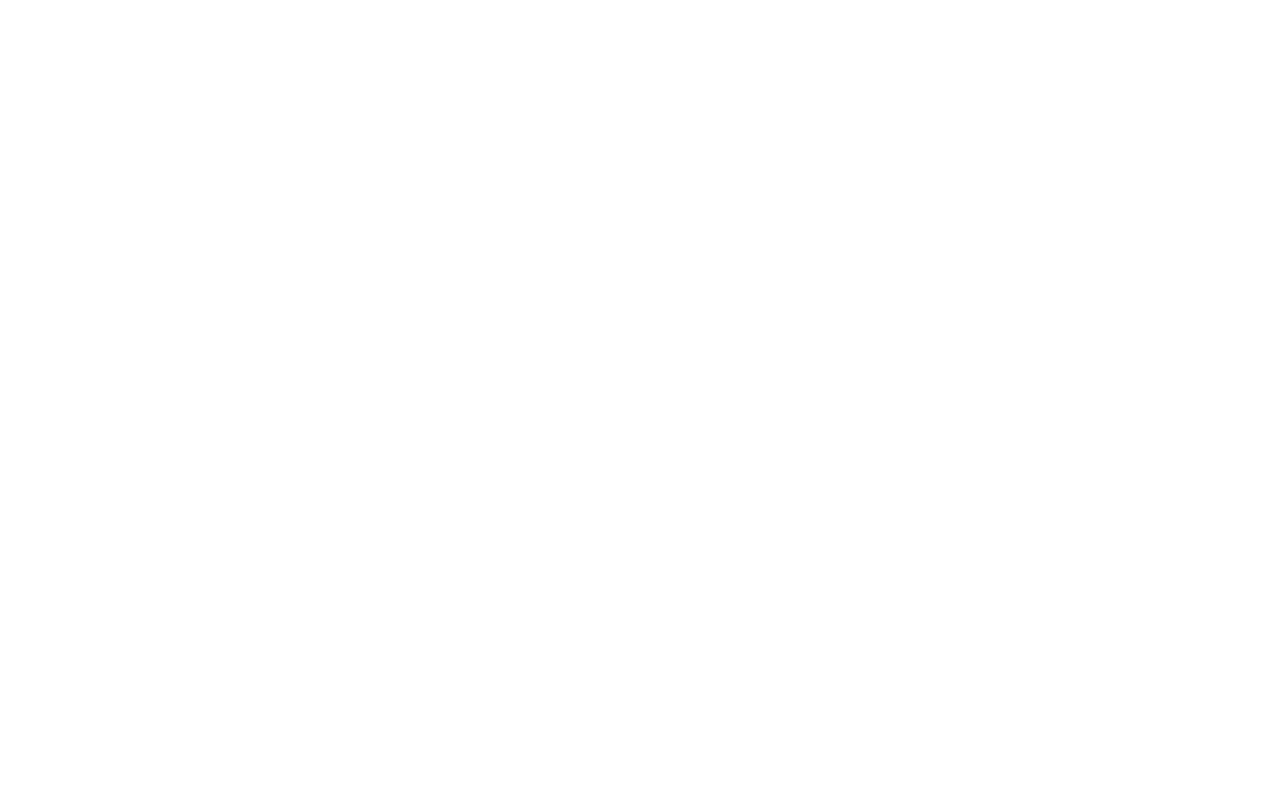
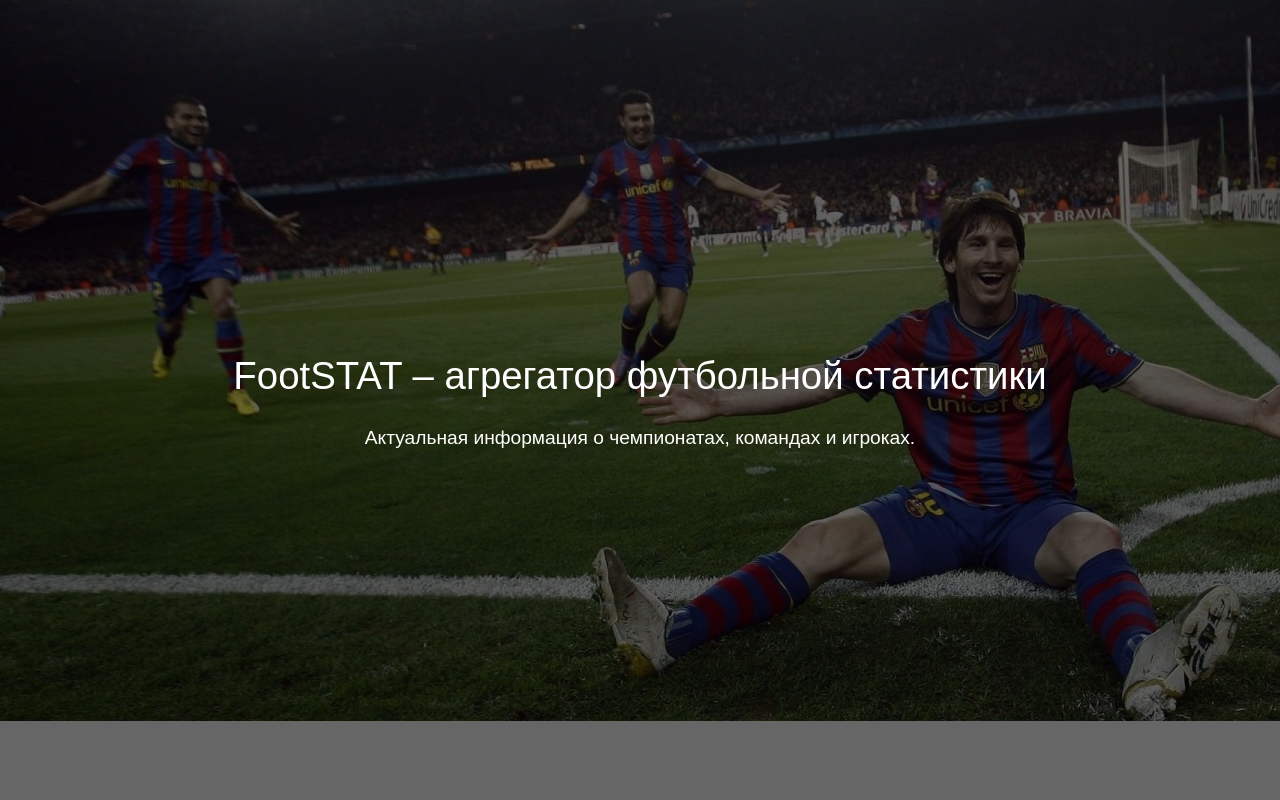
Before and after one commit to BossMouseFire/football_stats, a React (Create React App) app: page /#/ in a window 1280 px wide. Shown: the top 800 px of the page. Built offline with nearby package versions, Linux system fonts and the light colour scheme; no server answers.

Commit message:
fixed deploy

```diff
--- a/src/App.tsx
+++ b/src/App.tsx
@@ -2,7 +2,7 @@
 import PageLeagues from './components/pageLeagues/pageLeagues'
 import PageLeague from "./components/pageLeague/pageLeague";
 import PageTeam from "./components/pageTeam/pageTeam";
-import {BrowserRouter, Switch, Route, Redirect} from "react-router-dom";
+import {Switch, Route, Redirect, BrowserRouter} from "react-router-dom";
 import {Provider} from "react-redux";
 import {store} from "./store";
 
@@ -11,9 +11,9 @@
       <Provider store={store}>
           <BrowserRouter>
               <Switch>
-                  <Route exact path={"/football_stats"} component={PageLeagues}/>
-                  <Route path={"/football_stats/league"} component={PageLeague}/>
-                  <Route path={"/football_stats/team"} component={PageTeam}/>
+                  <Route exact path={"/"} component={PageLeagues}/>
+                  <Route path={"/league"} component={PageLeague}/>
+                  <Route path={"/team"} component={PageTeam}/>
                   <Redirect to={"/"}/>
               </Switch>
           </BrowserRouter>
--- a/src/components/pageLeague/pageLeague.tsx
+++ b/src/components/pageLeague/pageLeague.tsx
@@ -92,7 +92,9 @@
 
     const getParams = (key:string) : string | null => {
         const params:string = window.location.search.substring(1);
+        console.log(window.location.search)
         const arrayParams: Array<string> = params.split("&");
+        console.log(arrayParams)
         for (let param in arrayParams){
             const map: Array<string> = arrayParams[param].split("=");
             if(map[0] === key) return map[1];
--- a/src/index.tsx
+++ b/src/index.tsx
@@ -3,10 +3,13 @@
 import App from './App';
 import './index.scss'
 import reportWebVitals from './reportWebVitals';
+import {HashRouter} from "react-router-dom";
 
 ReactDOM.render(
   <React.StrictMode>
-    <App />
+      <HashRouter basename={process.env.PUBLIC_URL}>
+          <App />
+      </HashRouter>
   </React.StrictMode>,
   document.getElementById('root')
 );
```
